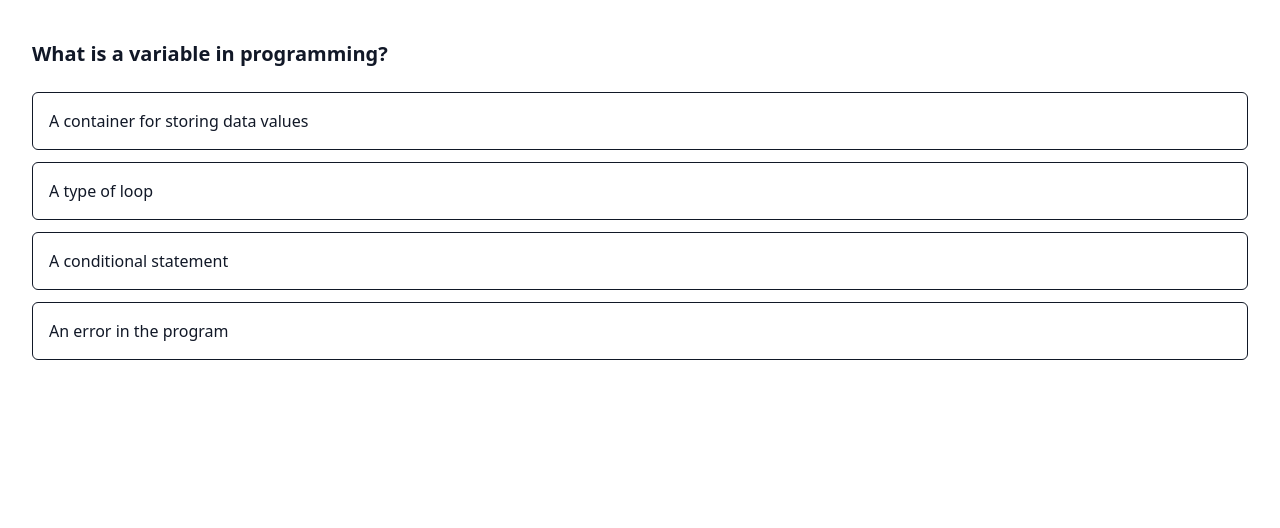
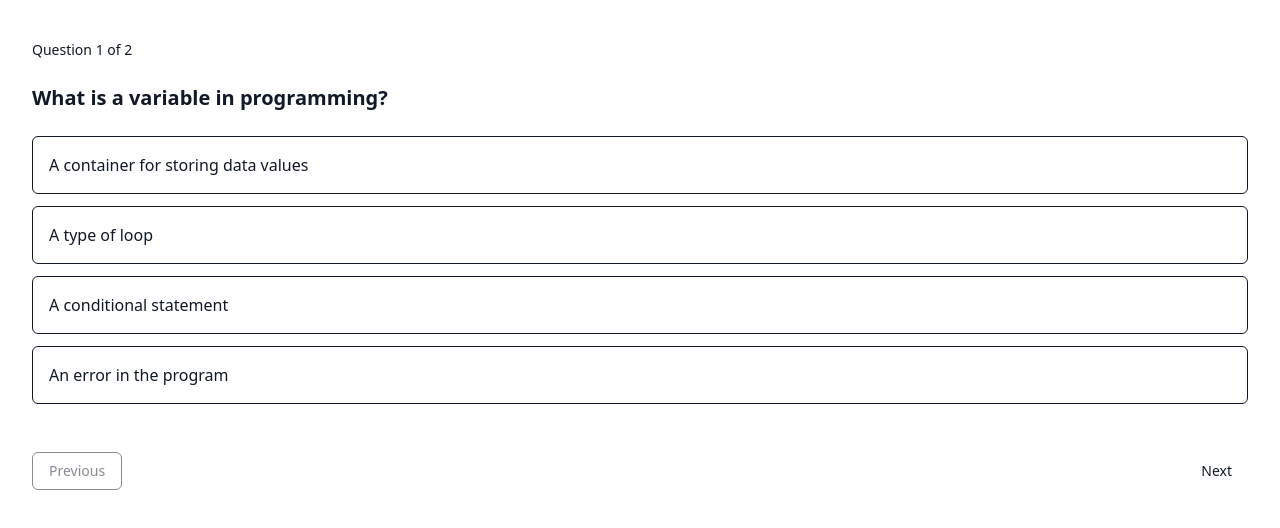
Before and after one commit to nskai-edtech/nskai-edtech, a Next.js app: page /assessment in a window 1280 px wide. Shown: the top 528 px of the page. Built offline with nearby package versions, Linux system fonts and the light colour scheme; no server answers.

Commit message:
feat(assessment): add progress indicator and navigation controls

```diff
--- a/app/(protected)/assessment/page.tsx
+++ b/app/(protected)/assessment/page.tsx
@@ -1,7 +1,14 @@
+"use client";
+
+import { useState } from "react";
+import { PageShell } from "@/components/layout/page-shell";
 import { AssessmentQuestion } from "@/components/assessment/assessment-question";
-import { PageShell } from "@/components/layout/page-shell";
+import { AssessmentProgress } from "@/components/assessment/assessment-progress";
+import { AssessmentNavigation } from "@/components/assessment/assessment-navigation";
 
-const mockQuestion = {
+// Temporary mock data until backend integration
+const questions = [
+  {
     question: "What is a variable in programming?",
     options: [
       "A container for storing data values",
@@ -9,15 +16,44 @@ const mockQuestion = {
       "A conditional statement",
       "An error in the program",
     ],
-};
+  },
+  {
+    question: "What does a function do?",
+    options: [
+      "Stores data permanently",
+      "Performs a specific task",
+      "Creates a database",
+      "Styles a webpage",
+    ],
+  },
+];
 
 export default function DiagnosticAssessmentPage() {
+  // Track current question index locally for now
+  const [currentIndex, setCurrentIndex] = useState(0);
+
+  const currentQuestion = questions[currentIndex];
+
   return (
     <PageShell>
+      <div className="space-y-6">
+        <AssessmentProgress
+          current={currentIndex + 1}
+          total={questions.length}
+        />
+
         <AssessmentQuestion
-        question={mockQuestion.question}
-        options={mockQuestion.options}
+          question={currentQuestion.question}
+          options={currentQuestion.options}
         />
+
+        <AssessmentNavigation
+          onPrevious={() => setCurrentIndex((i) => i - 1)}
+          onNext={() => setCurrentIndex((i) => i + 1)}
+          isFirst={currentIndex === 0}
+          isLast={currentIndex === questions.length - 1}
+        />
+      </div>
     </PageShell>
   );
 }
--- /dev/null
+++ b/components/assessment/assessment-navigation.tsx
@@ -0,0 +1,34 @@
+interface AssessmentNavigationProps {
+  onNext: () => void;
+  onPrevious: () => void;
+  isFirst: boolean;
+  isLast: boolean;
+}
+
+export function AssessmentNavigation({
+  onNext,
+  onPrevious,
+  isFirst,
+  isLast,
+}: AssessmentNavigationProps) {
+  return (
+    // Navigation controls for moving between assessment questions
+    <div className="flex justify-between pt-6">
+      <button
+        onClick={onPrevious}
+        disabled={isFirst}
+        className="rounded-md border px-4 py-2 text-sm disabled:opacity-50"
+      >
+        Previous
+      </button>
+
+      <button
+        onClick={onNext}
+        disabled={isLast}
+        className="rounded-md bg-primary px-4 py-2 text-sm text-primary-foreground disabled:opacity-50"
+      >
+        Next
+      </button>
+    </div>
+  );
+}
--- /dev/null
+++ b/components/assessment/assessment-progress.tsx
@@ -0,0 +1,16 @@
+interface AssessmentProgressProps {
+  current: number;
+  total: number;
+}
+
+export function AssessmentProgress({
+  current,
+  total,
+}: AssessmentProgressProps) {
+  return (
+    // Displays current progress in the assessment flow
+    <div className="text-sm text-muted-foreground">
+      Question {current} of {total}
+    </div>
+  );
+}
```
Lines whose indentation alone changed are shown as unchanged.
